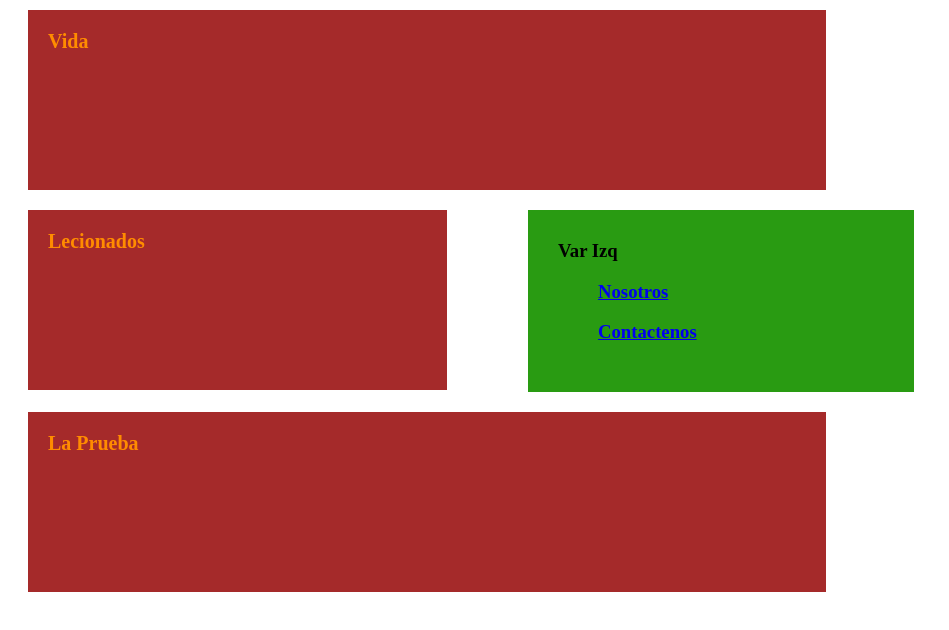
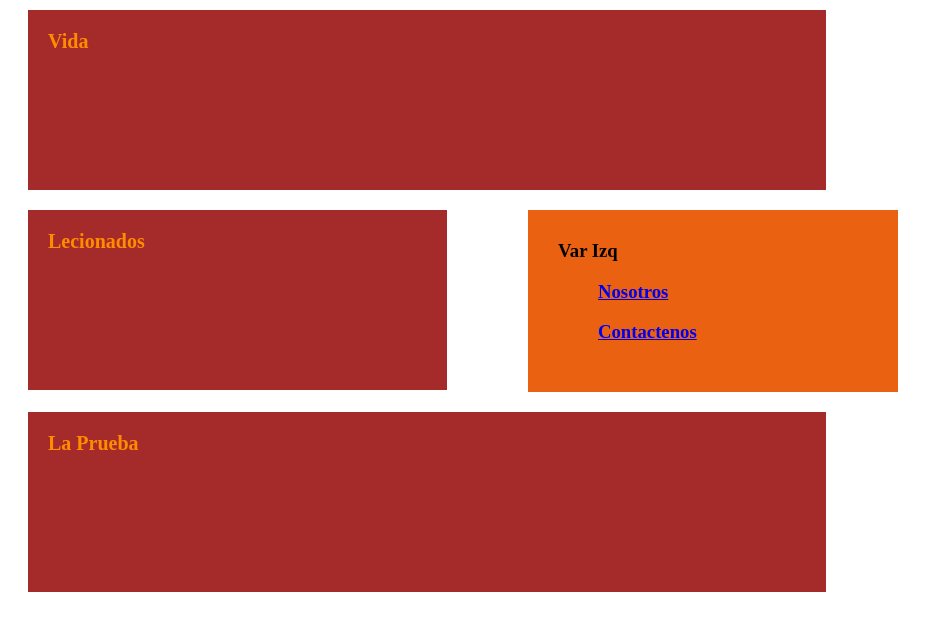
Before and after one commit to avdiaz20/test, a plain HTML site: page examplebox.html in a window 1280 px wide. Shown: the whole page, without its empty margins (0-949 px from the left). Drawn offline with Linux system fonts and the light colour scheme.

Commit message:
¨updating¨

```diff
--- a/css/examplebox1.css
+++ b/css/examplebox1.css
@@ -13,8 +13,8 @@ float: left;
 }
 
  div h3{
-background: rgb(41, 155, 18);
-width:25.8%;
+background: rgb(235, 97, 18);
+width:24.5%;
 margin: 20px 520px;
 padding: 30PX;
 
```
Also changed, not shown: 1 other file.
